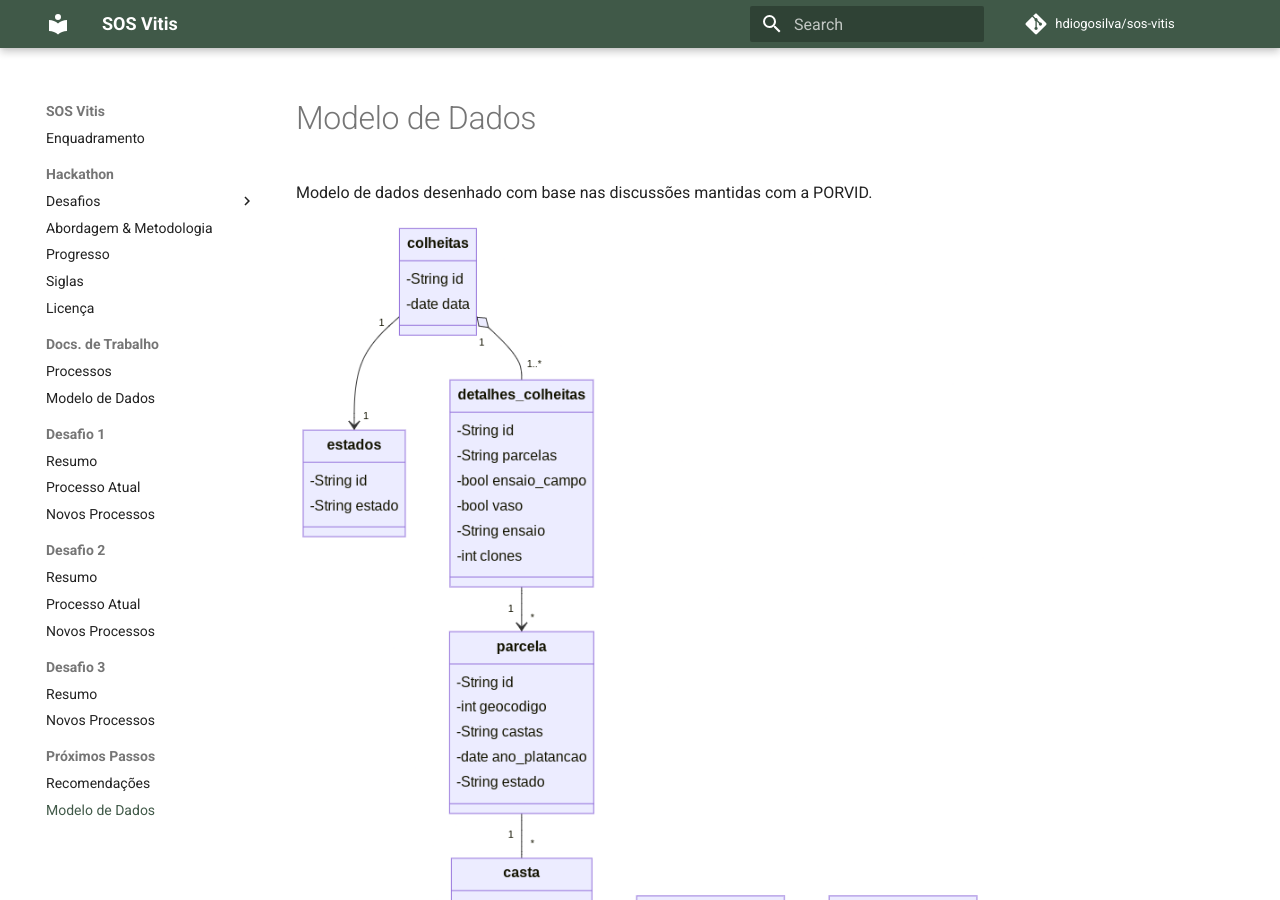
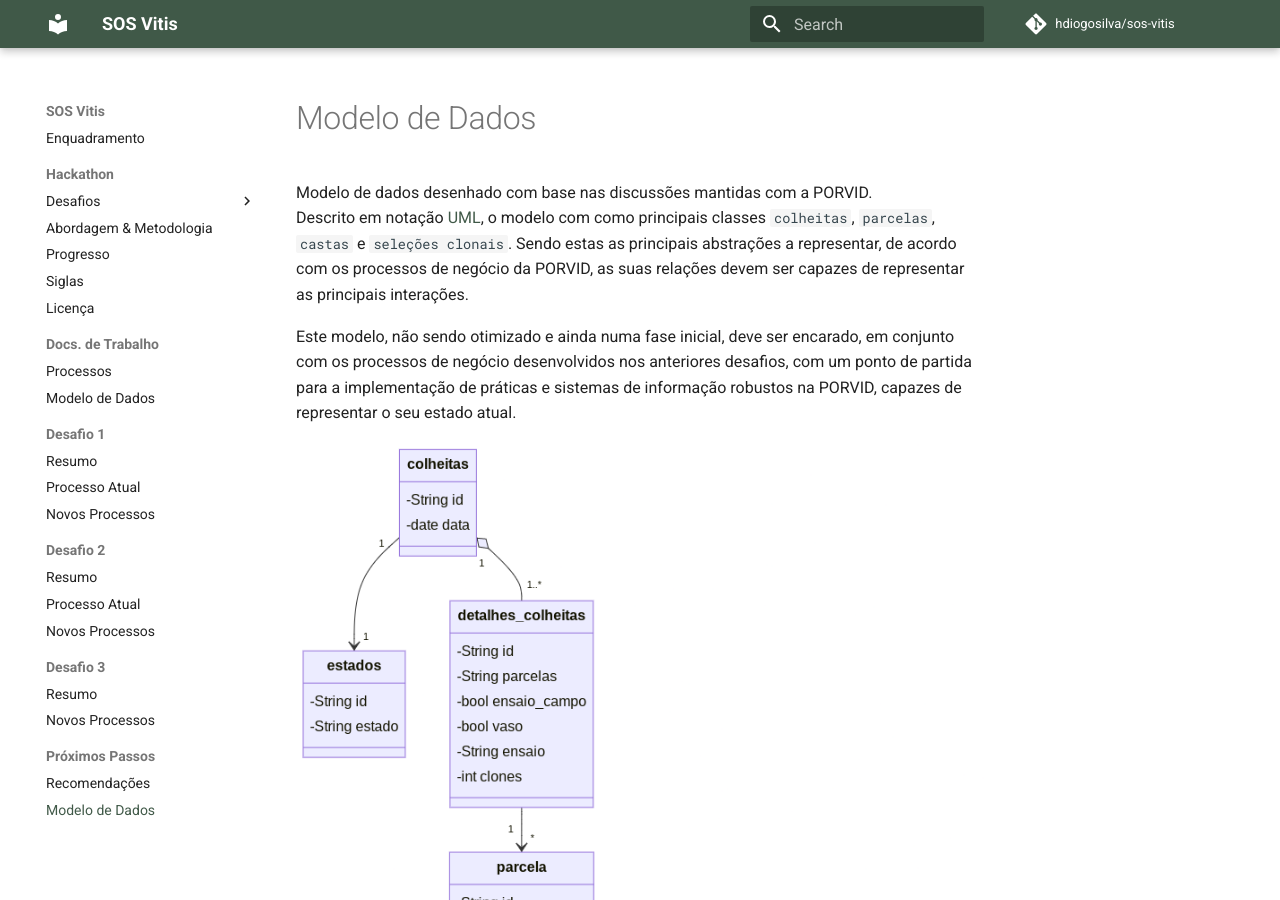
Before and after one commit to hdiogosilva/sos-vitis, an MkDocs documentation site: the page built from docs/Recomendacoes/modelo-dados.md, in a window 1280 px wide and 900 px high. Built offline with MkDocs 1.6.1 and Material for MkDocs 9.7.7, drawn with Linux system fonts in a browser that asks for light colours; comment, search, counter and statistics services are not loaded.

Commit message:
Data model update

```diff
--- a/docs/Recomendacoes/modelo-dados.md
+++ b/docs/Recomendacoes/modelo-dados.md
@@ -5,5 +5,8 @@ title: Modelo de Dados
 # Modelo de Dados
 
 Modelo de dados desenhado com base nas discussões mantidas com a PORVID.
+Descrito em notação [UML](https://pt.wikipedia.org/wiki/UML), o modelo com como principais classes `colheitas`, `parcelas`, `castas` e `seleções clonais`. Sendo estas as principais abstrações a representar, de acordo com os processos de negócio da PORVID, as suas relações devem ser capazes de representar as principais interações.
+
+Este modelo, não sendo otimizado e ainda numa fase inicial, deve ser encarado, em conjunto com os processos de negócio desenvolvidos nos anteriores desafios, com um ponto de partida para a implementação de práticas e sistemas de informação robustos na PORVID, capazes de representar o seu estado atual.
 
 ![Modelo de Dados](../img/modeloDados.png)
```
